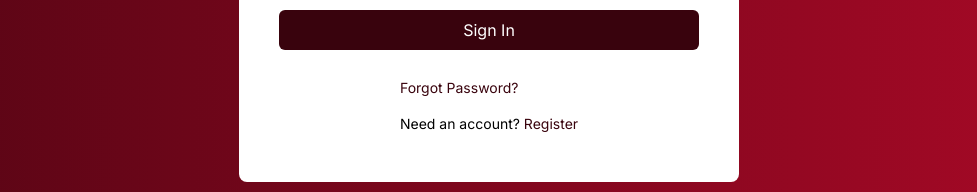
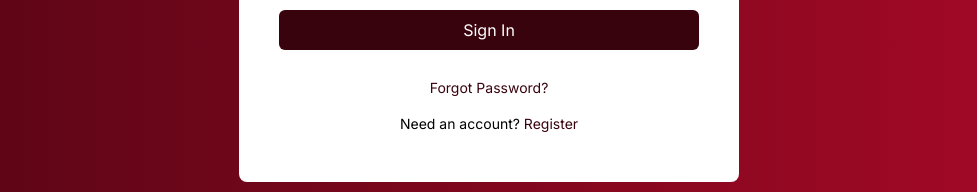
Before and after one commit to proweavernsdev/SpeedyRepairAndDelivery, a Vue app in the folder frontend/: page / in a window 1280 px wide. Shown: the part 465-657 px from the top of the page, without its empty margins (151-1128 px from the left). Built offline with nearby package versions, Linux system fonts and the light colour scheme; what vue-toast-notification, vue3-apexcharts would draw is missing.

Commit message:
loginpage layout fix

```diff
--- a/frontend/src/views/main/LoginPage.vue
+++ b/frontend/src/views/main/LoginPage.vue
@@ -20,7 +20,7 @@
                         Sign In
                     </button>
                 </form>
-                <div class="flex flex-col">
+                <div class="flex flex-col items-center">
                     <router-link to="/reset" class="p-2 text-sm text-left w-fit">
                         <button class="text-[#39030D] md:text-white hover:underline active:underline">
                             Forgot Password?
```
